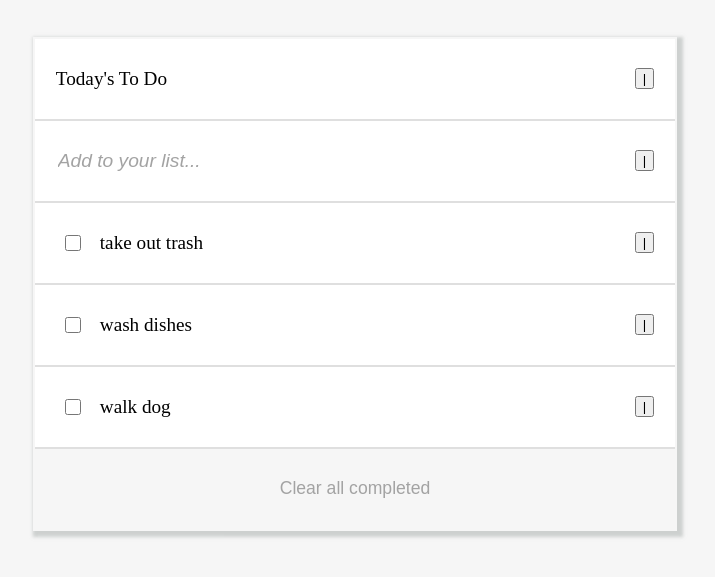
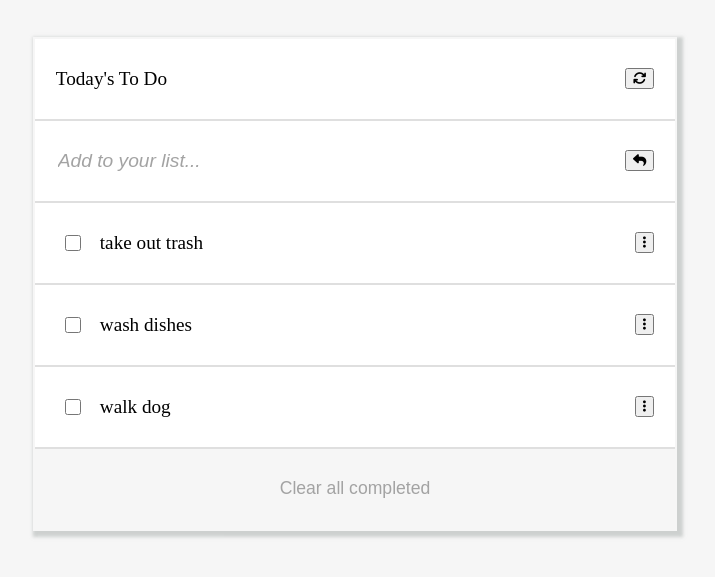
Before and after one commit to RayhanTabase/to-do-list, a website built with webpack: page src/index.html in a window 1280 px wide. Shown: the part 59-636 px from the top of the page, without its empty margins (285-1000 px from the left). Built offline with nearby package versions, Linux system fonts and the light colour scheme.

```diff
--- a/src/index.html
+++ b/src/index.html
@@ -3,6 +3,7 @@
 <head>
     <meta charset="UTF-8">
     <meta name="viewport" content="width=device-width, initial-scale=1.0">
+    <script src="https://kit.fontawesome.com/b40153832f.js" crossorigin="anonymous"></script>
     <title>To do list</title>
 </head>
 <body>
--- a/src/index.js
+++ b/src/index.js
@@ -1,58 +1,57 @@
-import _ from 'lodash';
 import './style.css';
 
 const toDoItems = [
   {
-    description:'take out trash',
-    completed:false,
-    index:0
+    description: 'take out trash',
+    completed: false,
+    index: 0,
   },
   {
-    description:'wash dishes',
-    completed:false,
-    index:1
+    description: 'wash dishes',
+    completed: false,
+    index: 1,
   },
   {
-    description:'walk dog',
-    completed:false,
-    index:2
-  }
+    description: 'walk dog',
+    completed: false,
+    index: 2,
+  },
 ];
 
 function component() {
   const element = document.createElement('ul');
-  // element.innerHTML = _.join(['Hello', 'webpack'], ' ');
-
   const refresh = document.createElement('li');
   refresh.innerHTML = `
     <p class="header">Today's To Do</p>
-    <button class="button">|</button>
+    <button class="button"><i class="fas fa-sync"></i></button>
   `;
   element.appendChild(refresh);
 
   const add = document.createElement('li');
-  add.classList.add('inputNew')
+  add.classList.add('inputNew');
   add.innerHTML = `
     <input placeholder="Add to your list...">
-    <button class="button">|</button>
+    <button class="button"><i class="fas fa-reply"></i></button>
   `;
   element.appendChild(add);
 
   toDoItems.forEach((item) => {
-    let listElement = document.createElement('li');
+    const listElement = document.createElement('li');
     listElement.innerHTML = `
      <input type="checkbox" class="checkbox">
      <p class="title">${item.description}</p>
-     <button class="button">|</button>
+     <button class="button"><i class="fas fa-ellipsis-v"></i></button>
     `;
-    listElement.classList.add('toDoItem')
+
+    // <i class="far fa-trash-alt"></i> - trash.delete icon
+    listElement.classList.add('toDoItem');
     element.appendChild(listElement);
   });
 
-  const clearCompleted = document.createElement('li')
-  clearCompleted.classList.add('clearCompleted')
-  clearCompleted.innerHTML = '<button>Clear all completed</button>'
-  element.appendChild(clearCompleted)
+  const clearCompleted = document.createElement('li');
+  clearCompleted.classList.add('clearCompleted');
+  clearCompleted.innerHTML = '<button>Clear all completed</button>';
+  element.appendChild(clearCompleted);
 
   return element;
 }
--- a/src/style.css
+++ b/src/style.css
@@ -77,8 +77,6 @@
   width: auto;
 }
 
-
-
 .clearCompleted button {
   height: 100%;
   background: none;
--- a/webpack.config.js
+++ b/webpack.config.js
@@ -12,7 +12,7 @@
   },
   plugins: [
     new HtmlWebpackPlugin({
-      template: './src/index.html'
+      template: './src/index.html',
     }),
   ],
   output: {
```
Also changed, not shown: package.json (+9 -0 lines), .eslintrc.json (added), .github/workflows/linters.yml (added), .stylelintrc.json (added), dist/index.html, 3 other files.
